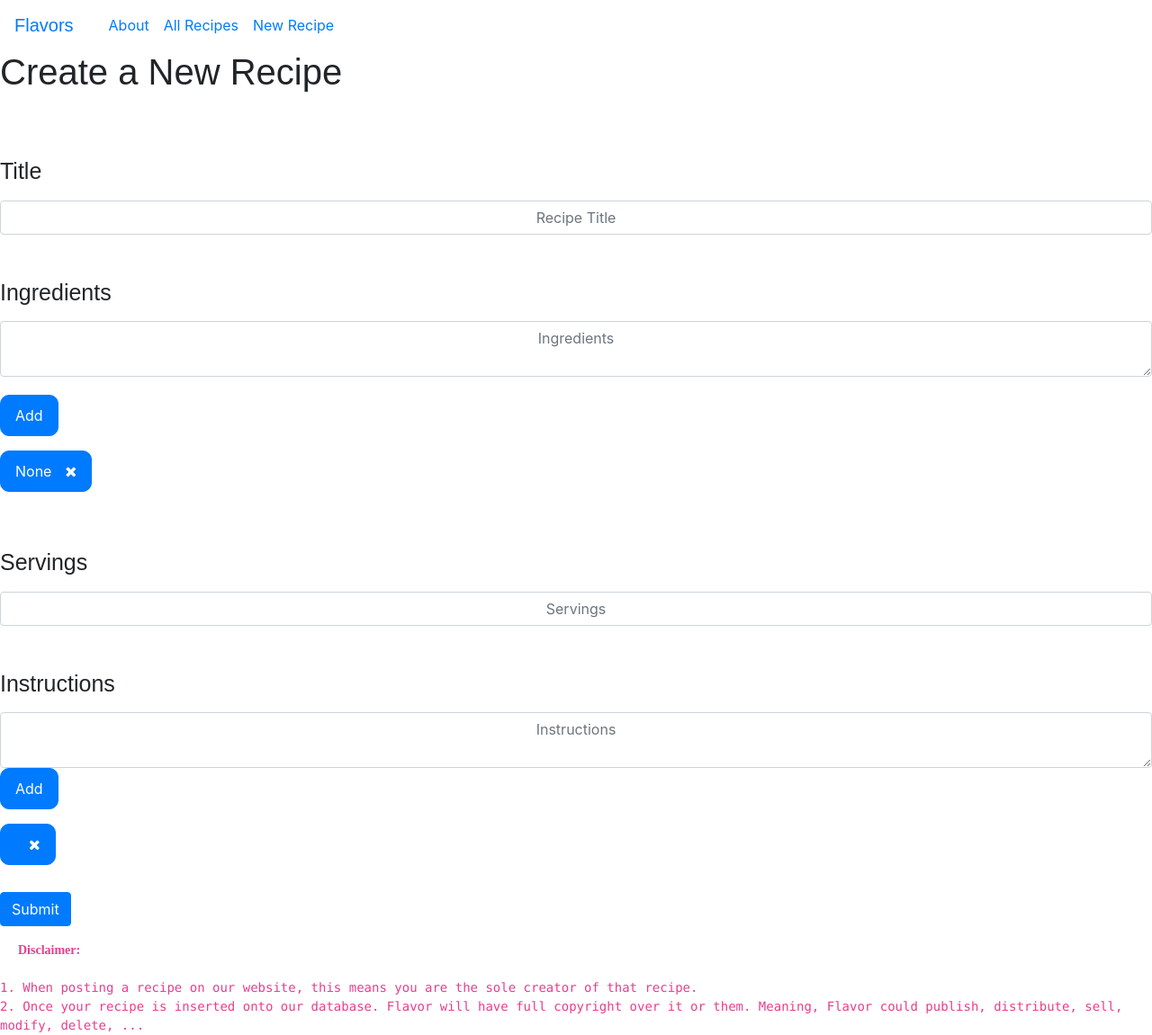
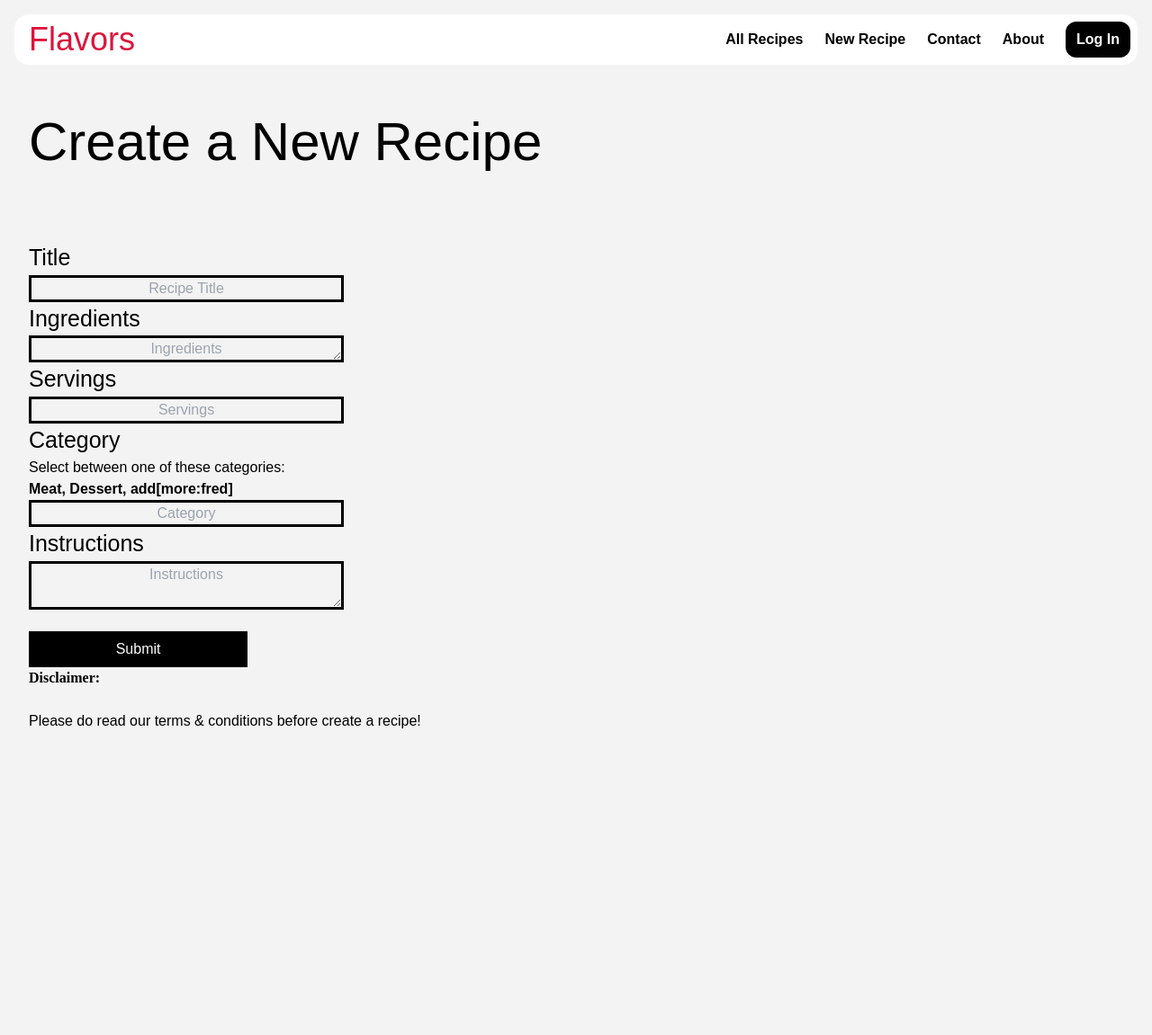
Before and after one commit to FrederickBizzardo/Flavors-API, a Flask app: page /create in a window 1280 px wide. Shown: the whole page at 90% size. After the commit the page ends 810 px from the top, so only its background shows below. Run offline with Flask 3, Linux system fonts and the light colour scheme; style sheets or scripts are compiled from the project's sources; some libraries are stand-ins or nearby versions; some web fonts are replaced.

Commit message:
major updates and intergrations

```diff
--- a/static/css/input.css
+++ b/static/css/input.css
@@ -1,3 +1,13 @@
 @tailwind base;
 @tailwind components;
 @tailwind utilities;
+
+@font-face {
+    font-family: 'onest-regular';
+    src: url("/static/fonts/Onest-Regular.ttf");
+}
+
+@font-face {
+    font-family: 'onest-black';
+    src: url("/static/fonts/Onest-Black.ttf");
+}
--- a/static/css/style.css
+++ b/static/css/style.css
@@ -28,12 +28,17 @@ html, body {
     font-family: 'onest-regular', sans-serif;
 }
 
+body {
+    background-color: #f3f3f3;
+}
+
 /*body {
     background-image: url("/static/images/egg.png");
 }*/
 
 .title {
     font-family: 'lobster-regular', sans-serif;
+    color: crimson;
 }
 
 h1, h2 {
@@ -137,7 +142,7 @@ label {
 }
 
 .ingred_btn {
-    font-family: 'gotham-black', sans-serif;
+    font-family: 'onest-black', sans-serif;
     height: 30px;
     width: 60px;
     color: black;
@@ -158,7 +163,7 @@ label {
     background-image: url("/static/images/egg.png");
     background-repeat: no-repeat;
     background-position: 50% 100%;
-
+    position: relative;
 }
 
 a {
@@ -169,3 +174,28 @@ a {
 .gap {
     height: 300vh;
 }
+
+.nav {
+    font-family: "onest-regular", sans-serif;
+    color: black;
+    background: transparent;
+    z-index: 10; /* Ensure the navbar is above other elements */
+}
+
+li a {
+    text-decoration: none;
+    color: black;
+}
+
+.homely {
+    font-family: onest-black, sans-serif;
+}
+
+.special {
+    font-family: 'lobster-regular', sans-serif;
+    color: crimson;
+}
+
+.submit {
+    font-family: onest-black, sans-serif;
+}
--- a/tailwind.config.js
+++ b/tailwind.config.js
@@ -1,8 +1,14 @@
 /** @type {import('tailwindcss').Config} */
 module.exports = {
-  content: [],
+  content: ['./templates/**/*.html',
+    './static/js/**/*.js',],
   theme: {
-    extend: {},
+    extend: {
+      fontFamily: {
+        'OnestR': ['onest-regular', 'sans-serif'],
+        'OnestB': ['onest-black', 'sans-serif'],
+      },
+    },
   },
   plugins: [],
 }
--- a/templates/base.html
+++ b/templates/base.html
@@ -11,32 +11,40 @@
 
     <!--<link rel="stylesheet" href="{{ url_for('static', filename= 'css/create.css') }}">-->
     <!-- Bootstrap CSS -->
-    <link rel="stylesheet" href="https://stackpath.bootstrapcdn.com/bootstrap/4.3.1/css/bootstrap.min.css" integrity="sha384-ggOyR0iXCbMQv3Xipma34MD+dH/1fQ784/j6cY/iJTQUOhcWr7x9JvoRxT2MZw1T" crossorigin="anonymous">
+    <!--<link rel="stylesheet" href="https://stackpath.bootstrapcdn.com/bootstrap/4.3.1/css/bootstrap.min.css" integrity="sha384-ggOyR0iXCbMQv3Xipma34MD+dH/1fQ784/j6cY/iJTQUOhcWr7x9JvoRxT2MZw1T" crossorigin="anonymous">-->
 
     <title>{% block title %} {% endblock %}</title>
   </head>
   <body>
-    <nav class="navbar navbar-expand-md ">
-      <a class="navbar-brand title" href="{{ url_for('home')}}">Flavors</a>
-        <button class="navbar-toggler" type="button" data-toggle="collapse" data-target="#navbarNav" aria-controls="navbarNav" aria-expanded="false" aria-label="Toggle navigation">
+    <nav class="flex justify-between flex-row bar absolute top-0 left-0 w-full p-4 nav">
+        <div class="flex justify-between flex-row w-full h-[5%] bg-white rounded-2xl p-2 px-4 sticky">
+      <a class="title text-4xl" href="{{ url_for('home')}}">Flavors</a>
+        <!--<button class="navbar-toggler" type="button" data-toggle="collapse" data-target="#navbarNav" aria-controls="navbarNav" aria-expanded="false" aria-label="Toggle navigation">
             <span class="navbar-toggler-icon"></span>
-        </button>
-        <div class="collapse navbar-collapse" id="navbarNav">
-            <ul class="navbar-nav">
-                <li class="nav-item active">
-                    <a class="nav-link" href="#">About</a>
+        </button>-->
+        <div id="navbarNav" class="flex ">
+            <ul class="flex space-x-6  font-black flex-row text-black">
+                <li class="text-black pt-2">
+                    <a class="" href="{{url_for('all_recipes')}}">All Recipes</a>
                 </li>
-                <li class="nav-item">
-                    <a class="nav-link" href="{{url_for('all_recipes')}}">All Recipes</a>
+                <li class="pt-2">
+                <a class="" href="{{url_for('create')}}">New Recipe</a>
                 </li>
-                <li class="nav-item">
-                <a class="nav-link" href="{{url_for('create')}}">New Recipe</a>
+                <li class="text-black pt-2">
+                    <a class=" text-black" href="#">Contact</a>
+                </li>
+                <li class="text-black pt-2">
+                    <a class=" text-black" href="#">About</a>
+                </li>
+                <li class="text-white pr-4">
+                    <a href="{{url_for('login')}}"><button class=" w-[150%] h-[100%] bg-black rounded-xl text-white">Log In</button></a>
                 </li>
             </ul>
         </div>
+            </div>
     </nav>
     <!--<div class="container">-->
-    <div>
+    <div class="">
       {% for message in get_flashed_messages() %}
         <div class="alert alert-danger">{{ message }}</div>
       {% endfor %}
@@ -45,8 +53,8 @@
 
     <!-- Optional JavaScript -->
     <!-- jQuery first, then Popper.js, then Bootstrap JS -->
-    <script src="https://code.jquery.com/jquery-3.3.1.slim.min.js" integrity="sha384-q8i/X+965DzO0rT7abK41JStQIAqVgRVzpbzo5smXKp4YfRvH+8abtTE1Pi6jizo" crossorigin="anonymous"></script>
+    <!--<script src="https://code.jquery.com/jquery-3.3.1.slim.min.js" integrity="sha384-q8i/X+965DzO0rT7abK41JStQIAqVgRVzpbzo5smXKp4YfRvH+8abtTE1Pi6jizo" crossorigin="anonymous"></script>
     <script src="https://cdnjs.cloudflare.com/ajax/libs/popper.js/1.14.7/umd/popper.min.js" integrity="sha384-UO2eT0CpHqdSJQ6hJty5KVphtPhzWj9WO1clHTMGa3JDZwrnQq4sF86dIHNDz0W1" crossorigin="anonymous"></script>
-    <script src="https://stackpath.bootstrapcdn.com/bootstrap/4.3.1/js/bootstrap.min.js" integrity="sha384-JjSmVgyd0p3pXB1rRibZUAYoIIy6OrQ6VrjIEaFf/nJGzIxFDsf4x0xIM+B07jRM" crossorigin="anonymous"></script>
+    <script src="https://stackpath.bootstrapcdn.com/bootstrap/4.3.1/js/bootstrap.min.js" integrity="sha384-JjSmVgyd0p3pXB1rRibZUAYoIIy6OrQ6VrjIEaFf/nJGzIxFDsf4x0xIM+B07jRM" crossorigin="anonymous"></script>-->
   </body>
 </html>
--- a/templates/create.html
+++ b/templates/create.html
@@ -1,63 +1,81 @@
+<title>Create Recipe</title>
+{% extends 'base.html' %}
 <meta name="viewport" content="width=device-width, initial-scale=1">
 <!-- Add icon library -->
 <link rel="stylesheet" href="https://cdnjs.cloudflare.com/ajax/libs/font-awesome/4.7.0/css/font-awesome.min.css">
 <link rel="stylesheet" href="{{ url_for('static', filename= 'css/create.css') }}">
-{% extends 'base.html' %}
+
 
 {% block content %}
-<h1 class="title">{% block title %} Create a New Recipe {% endblock %}</h1>
-<form method="POST">
-    <div class="form-group">
-        <label for="title">Title</label>
-        <input type="text" name="title"
-               placeholder="Recipe Title" class="form-control"
+    <div class="pt-32 px-8">
+    <h1 class="text-6xl pb-20">Create a New Recipe</h1>
+
+
+        <div class="form-group">
+            <label for="title">Title</label><br/>
+            <input type="text" name="title"
+               placeholder="Recipe Title" class="bg-[#f3f3f3] form-control"
                value="{{ request.form['title'] }}"></input>
-    </div>
+        </div>
+
+
 
 
 
     <div class="form-group">
 
-        <label for="ingredients">Ingredients</label>
+        <label for="ingredients">Ingredients</label><br/>
         <textarea name="ingredients" placeholder="Ingredients"
-                  class="form-control">{{ request.form['ingredients'] }}</textarea>
-        <div class="add">
+                  class="form-control bg-[#f3f3f3]">{{ request.form['ingredients'] }}</textarea>
+    </div>
+        <!--<div class="add">
             <button class="second_btn" name='ingredients'>Add</button>
         </div>
 
     </div>
     <div class="delete">
         <button class="second_btn"><a> {{ ingredients }}</a><i class="fa fa-close"></i> </button>
-    </div>
+    </div>-->
 
     <div class="form-group">
-        <label for="servings">Servings</label>
+        <label for="servings">Servings</label><br/>
         <input type="text" name="servings"
-               placeholder="Servings" class="form-control"
+               placeholder="Servings" class="form-control bg-[#f3f3f3]"
                value="{{ request.form['servings'] }}"></input>
     </div>
 
+        <div>
+            <label for="category">Category</label><br/>
+            <p>Select between one of these categories:<br/>
+            <span class="font-bold">Meat, Dessert, add[more:fred]</span></p>
+            <input type="text" name="category"
+               placeholder="Category" class="form-control bg-[#f3f3f3]"
+               value="{{ request.form['recipe_category'] }}">
+        </div>
+
     <div class="form-group">
-        <label for="instructions">Instructions</label>
+        <label for="instructions">Instructions</label><br/>
         <textarea name="instructions" placeholder="Instructions"
-                  class="form-control">{{ request.form['instructions'] }}</textarea>
-        <div class="add_instruct">
+                  class="form-control bg-[#f3f3f3] h-auto">{{ request.form['instructions'] }}</textarea>
+        <!--<div class="add_instruct">
             <button class="second_btn" name='instructions'>Add</button>
         </div>
     </div>
     <div class="instruct_delete">
         <button class="third_btn"><a> {{ instructions }}</a><i class="fa fa-close"></i> </button>
+    </div>-->
+
+    <div class="pt-6  text-white">
+        <button type="submit" class="submit w-[20%] h-[5%] bg-black text-white">Submit</button>
     </div>
-
-    <div class="form-group">
-        <button type="submit" class="btn btn-primary">Submit</button>
     </div>
 </form>
 
 <div class="box">
-    <code><span class='discl'>Disclaimer:</span><br><br>
-        1. When posting a recipe on our website, this means you are the sole creator of that recipe.<br>
-        2. Once your recipe is inserted onto our database. Flavor will have full copyright over it or them. Meaning, Flavor could publish, distribute, sell, modify, delete, ...<br>
-    </code>
+    <span class='discl'>Disclaimer:</span><br><br>
+    <p>
+        Please do read our terms & conditions before create a recipe!
+    </p>
 </div>
+    </div>
 {% endblock %}
--- a/templates/recipes.html
+++ b/templates/recipes.html
@@ -1,9 +1,12 @@
 {% extends 'base.html' %}
 
+<title>{{ recipe['title'] }}</title>
 
 {% block content %}
+    <div class="pt-32 px-8">
     <h2>{% block title %} {{ recipe['title'] }} {% endblock %}</h2>
     <img src="{{ url_for('image', id=recipe['rep_id']) }}" alt="{{ recipe['title'] }}" class="img-fluid">
-    <span class="badge badge-primary">{{ recipe['ingredients'] }}</span>
+    <span class="text-white bg-black w-auto h-[2%]">{{ recipe['ingredients'] }}</span>
     <p>{{ recipe['instructions'] }}</p>
+    </div>
 {% endblock %}
```
Also changed, not shown: env_variables.txt (added, +7 -0 lines), flavorsapi.py (+91 -1 lines), templates/all_recipe.html (+7 -43 lines), templates/category_recipe.html (added, +55 -0 lines), templates/index.html (+14 -2 lines), templates/login.html (added, +29 -0 lines), templates/register.html (added, +51 -0 lines), wsgi.py (+0 -9 lines), 1 other file.
